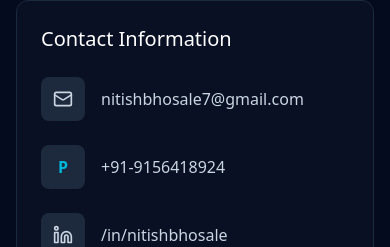
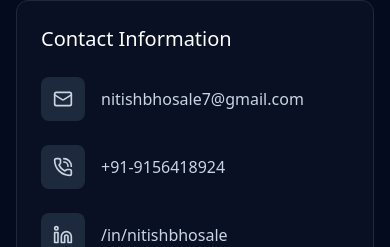
Before and after one commit to nitishbhosale7/nitish_portfolio3012199, a Next.js app: page / in a window 390 px wide. Shown: the part 5116-5363 px from the top of the page. Built offline with nearby package versions, Linux system fonts and the light colour scheme.

Commit message:
feat: replace phone number placeholder with Lucide PhoneCall icon

```diff
--- a/src/components/Contact.tsx
+++ b/src/components/Contact.tsx
@@ -1,7 +1,7 @@
 "use client";
 
 import { motion } from "framer-motion";
-import { Mail, Linkedin, Github, Send } from "lucide-react";
+import { Mail, Linkedin, Github, Send, PhoneCall } from "lucide-react";
 import { useState } from "react";
 
 export default function Contact() {
@@ -47,7 +47,7 @@ export default function Contact() {
 
                                     <div className="flex items-center gap-4 text-slate-300">
                                         <div className="p-3 bg-slate-800 rounded-lg">
-                                            <span className="font-bold text-cyan-500 h-5 w-5 flex items-center justify-center">P</span>
+                                            <PhoneCall className="h-5 w-5" />
                                         </div>
                                         <span>+91-9156418924</span>
                                     </div>
```
